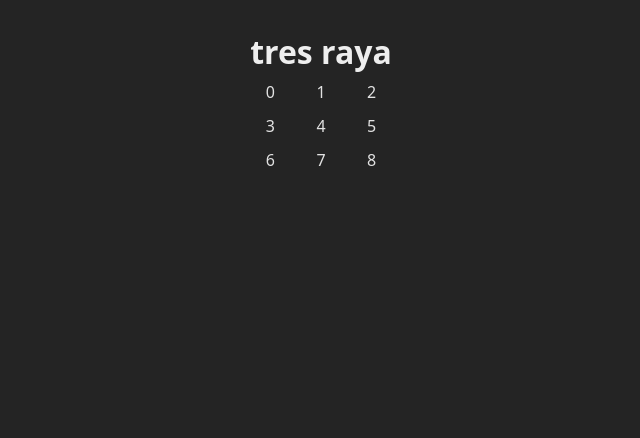
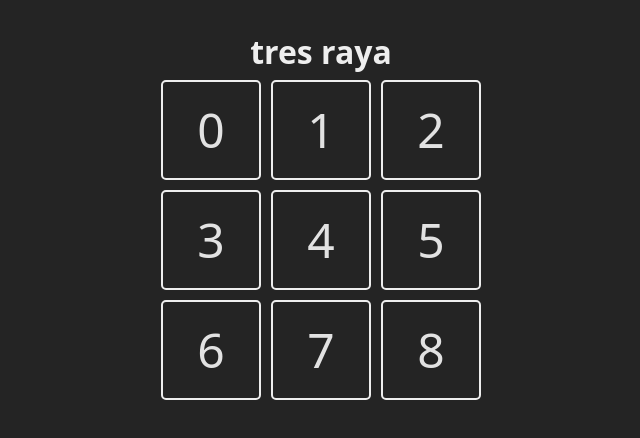
Before and after one commit to Noelia2000/ProyectoNOELIA_ARGOTE_CENTRAL, a React (Vite) app in the folder ProjectTresEnRaya/: page / in a window 1280 px wide. Shown: the top 438 px of the page, without its empty margins (319-959 px from the left). Built offline with nearby package versions, Linux system fonts and the light colour scheme.

Commit message:
add the striped box

```diff
--- a/ProjectTresEnRaya/src/App.jsx
+++ b/ProjectTresEnRaya/src/App.jsx
@@ -4,6 +4,15 @@
 }
 
 const board = Array(9).fill(null)
+
+const Square =({ children, updateBoard, index})=>{
+  return(
+    <div className="square" >
+    {children}
+    </div>
+  )
+}
+
 function App() {
   return (
     <main className="board">
@@ -12,11 +21,12 @@
         {
           board.map((_, index) => {
             return(
-              <div className="cell" key={index}>
-                <span className="cell__content">
+              <Square
+                key={index}
+                index={index}
+                >
                   {index}
-                  </span>
-              </div>
+                </Square>
               )
             })
           }
```
